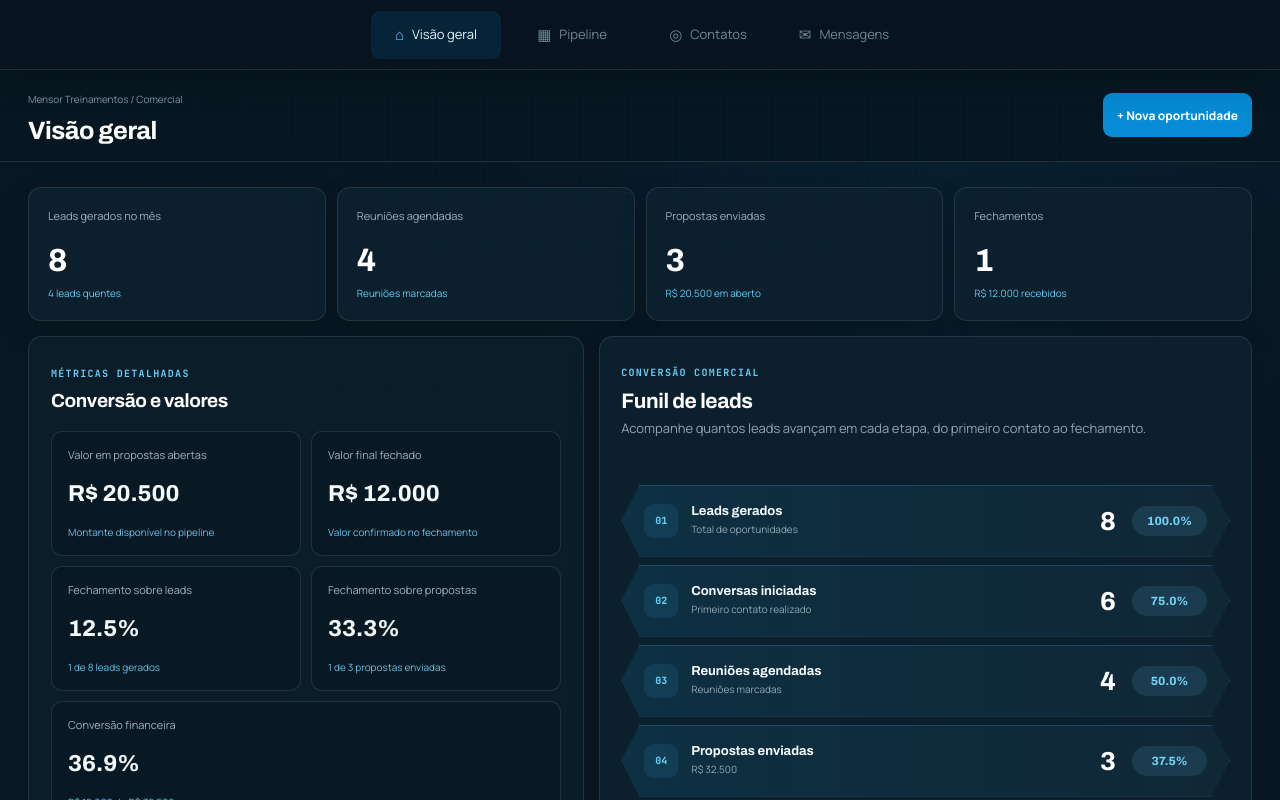
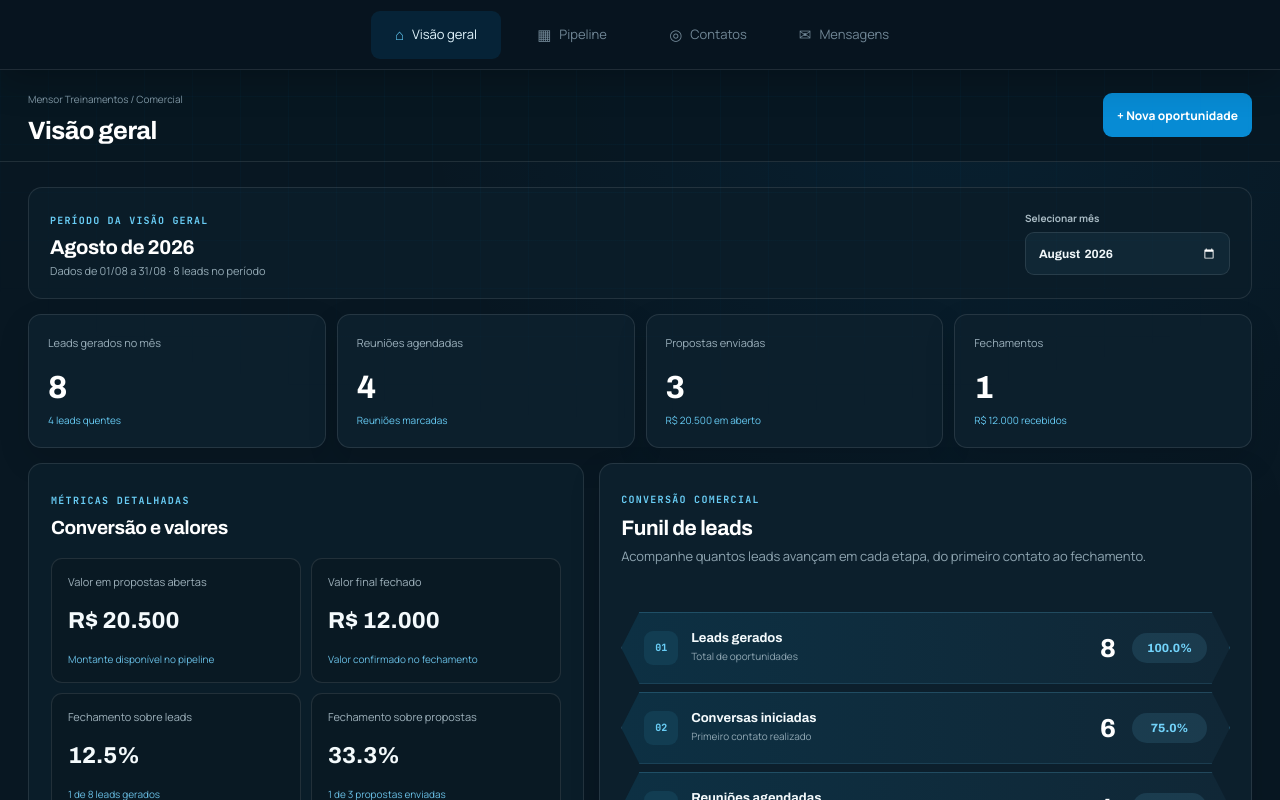
Before and after one commit to cezarhlima1/diegomensor, a Next.js app: page /CRM in a window 1280 px wide. Shown: the top 800 px of the page. Built offline with nearby package versions, Linux system fonts and the light colour scheme.

Commit message:
adiciona filtro mensal na dashboard do CRM

```diff
--- a/components/crm/CRM.tsx
+++ b/components/crm/CRM.tsx
@@ -23,6 +23,7 @@ type Lead = {
   temperature: "Quente" | "Morno" | "Frio";
   nextAction: string;
   date: string;
+  createdAt?: string;
 };
 
 const stages: Stage[] = [
@@ -160,6 +161,7 @@ export default function CRM() {
   const [adding, setAdding] = useState(false);
   const [selected, setSelected] = useState<Lead | null>(null);
   const [loaded, setLoaded] = useState(false);
+  const [selectedMonth, setSelectedMonth] = useState(() => new Date().toISOString().slice(0, 7));
 
   useEffect(() => {
     try {
@@ -168,7 +170,8 @@ export default function CRM() {
         setLeads(
           (JSON.parse(saved) as Lead[]).map((lead) => {
             const stage = (lead.stage as string) === "Diagnóstico" ? "Em conversação" as Stage : lead.stage;
-            return ["Proposta", "Fechado"].includes(stage) ? { ...lead, stage } : { ...lead, stage, value: 0 };
+            const createdAt = lead.createdAt || new Date().toISOString();
+            return ["Proposta", "Fechado"].includes(stage) ? { ...lead, stage, createdAt } : { ...lead, stage, createdAt, value: 0 };
           }),
         );
     } catch {}
@@ -178,22 +181,23 @@ export default function CRM() {
     if (loaded) localStorage.setItem("mensor-crm-v1", JSON.stringify(leads));
   }, [leads, loaded]);
 
+  const reportingLeads = useMemo(() => leads.filter((lead) => (lead.createdAt || new Date().toISOString()).slice(0, 7) === selectedMonth), [leads, selectedMonth]);
   const stats = useMemo(() => {
-    const open = leads.filter((lead) => lead.stage === "Proposta");
-    const won = leads.filter((lead) => lead.stage === "Fechado");
-    const proposals = leads.filter((lead) =>
+    const open = reportingLeads.filter((lead) => lead.stage === "Proposta");
+    const won = reportingLeads.filter((lead) => lead.stage === "Fechado");
+    const proposals = reportingLeads.filter((lead) =>
       ["Proposta", "Fechado"].includes(lead.stage),
     );
     return {
-      total: leads.length,
-      meetings: leads.filter((lead) =>
+      total: reportingLeads.length,
+      meetings: reportingLeads.filter((lead) =>
         ["Reunião agendada", "Proposta", "Fechado"].includes(lead.stage),
       ).length,
       proposals: proposals.length,
       closed: won.length,
       openValue: open.reduce((sum, lead) => sum + lead.value, 0),
       wonValue: won.reduce((sum, lead) => sum + lead.value, 0),
-      conversion: leads.length ? (won.length / leads.length) * 100 : 0,
+      conversion: reportingLeads.length ? (won.length / reportingLeads.length) * 100 : 0,
       proposalConversion: proposals.length
         ? (won.length / proposals.length) * 100
         : 0,
@@ -203,11 +207,11 @@ export default function CRM() {
             proposals.reduce((sum, lead) => sum + lead.value, 0)) *
           100
         : 0,
-      hot: leads.filter(
+      hot: reportingLeads.filter(
         (lead) => lead.temperature === "Quente" && lead.stage !== "Fechado",
       ).length,
     };
-  }, [leads]);
+  }, [reportingLeads]);
 
   const filtered = leads.filter((lead) =>
     `${lead.name} ${lead.company} ${lead.email}`
@@ -302,7 +306,7 @@ export default function CRM() {
           </div>
         </header>
         {view === "inicio" && (
-          <Dashboard leads={leads} stats={stats} />
+          <Dashboard leads={reportingLeads} stats={stats} selectedMonth={selectedMonth} setSelectedMonth={setSelectedMonth} />
         )}
         {view === "pipeline" && (
           <Pipeline leads={filtered} moveLead={moveLead} select={setSelected} />
@@ -330,6 +334,8 @@ export default function CRM() {
 function Dashboard({
   leads,
   stats,
+  selectedMonth,
+  setSelectedMonth,
 }: {
   leads: Lead[];
   stats: {
@@ -345,6 +351,8 @@ function Dashboard({
     valueConversion: number;
     hot: number;
   };
+  selectedMonth: string;
+  setSelectedMonth: (month: string) => void;
 }) {
   const funnelSteps = [
     { label: "Leads gerados", count: leads.length, detail: "Total de oportunidades" },
@@ -355,6 +363,7 @@ function Dashboard({
   ];
   return (
     <div className={`${styles.content} ${styles.dashboardContent}`}>
+      <PeriodFilter month={selectedMonth} setMonth={setSelectedMonth} total={leads.length} />
       <div className={styles.kpis}>
         <Kpi
           label="Leads gerados no mês"
@@ -630,6 +639,7 @@ function LeadModal({
             stage: "Novo lead",
             value: 0,
             date: "Hoje",
+            createdAt: new Date().toISOString(),
           });
         }}
       >
@@ -808,6 +818,12 @@ function Input({
 function WhatsAppIcon() {
   return <svg viewBox="0 0 24 24" aria-hidden="true"><path fill="currentColor" d="M12 2a9.8 9.8 0 0 0-8.45 14.75L2.2 21.8l5.17-1.35A9.8 9.8 0 1 0 12 2Zm0 17.8a7.8 7.8 0 0 1-3.98-1.08l-.28-.17-3.07.8.82-2.99-.18-.3A7.8 7.8 0 1 1 12 19.8Zm4.28-5.84c-.23-.12-1.38-.68-1.6-.76-.21-.08-.37-.12-.52.12-.16.23-.6.76-.74.91-.14.16-.27.18-.5.06-.24-.12-1-.37-1.9-1.18a7.1 7.1 0 0 1-1.31-1.63c-.14-.23-.02-.36.1-.48.11-.1.24-.27.35-.4.12-.14.16-.24.24-.4.08-.15.04-.29-.02-.4-.06-.12-.52-1.26-.72-1.72-.19-.46-.38-.4-.52-.4h-.45c-.16 0-.41.06-.63.3-.21.23-.82.8-.82 1.96s.84 2.27.96 2.43c.12.16 1.66 2.53 4.02 3.55.56.24 1 .39 1.34.5.57.18 1.08.15 1.49.09.45-.07 1.38-.57 1.58-1.11.2-.55.2-1.02.14-1.12-.06-.1-.22-.16-.45-.28Z" /></svg>;
 }
+function PeriodFilter({ month, setMonth, total }: { month: string; setMonth: (month: string) => void; total: number }) {
+  const [year, monthNumber] = month.split("-").map(Number);
+  const lastDay = new Date(year, monthNumber, 0).getDate();
+  const monthName = new Intl.DateTimeFormat("pt-BR", { month: "long", year: "numeric" }).format(new Date(year, monthNumber - 1, 1));
+  return <section className={styles.periodFilter}><div><span>Período da visão geral</span><h2>{monthName.charAt(0).toUpperCase() + monthName.slice(1)}</h2><p>Dados de 01/{String(monthNumber).padStart(2, "0")} a {lastDay}/{String(monthNumber).padStart(2, "0")} · {total} leads no período</p></div><label><span>Selecionar mês</span><input type="month" value={month} onChange={(event) => event.target.value && setMonth(event.target.value)} /></label></section>;
+}
 function FinancialSummary({
   stats,
 }: {
--- a/components/crm/crm.module.css
+++ b/components/crm/crm.module.css
@@ -1794,9 +1794,11 @@
   align-items: start;
 }
 .dashboardContent > .kpis,
+.dashboardContent > .periodFilter,
 .dashboardContent > .dashboardGrid {
   grid-column: 1 / -1;
 }
+.periodFilter{display:flex;align-items:center;justify-content:space-between;gap:24px;padding:18px 21px;border:1px solid var(--line);border-radius:14px;background:#0a1c28}.periodFilter>div>span{color:#69cdf5;font:700 10px var(--font-jetbrains);letter-spacing:.12em;text-transform:uppercase}.periodFilter h2{margin:5px 0 4px;color:#fff;font:720 20px var(--font-archivo)}.periodFilter p{margin:0;color:#93a9b4;font-size:11px}.periodFilter label{display:grid;gap:6px;min-width:205px}.periodFilter label>span{color:#a9bbc4;font-size:10px;font-weight:700}.periodFilter input{height:43px;padding:0 12px;border:1px solid var(--line);border-radius:9px;outline:0;background:#102735;color:#f2f8fa;font:700 12px var(--font-archivo);color-scheme:dark}.periodFilter input:focus{border-color:#168fd0}@media(max-width:700px){.periodFilter{align-items:stretch;flex-direction:column;padding:16px}.periodFilter label{min-width:0}.periodFilter h2{font-size:19px}.periodFilter p{font-size:10px;line-height:1.5}}
 .dashboardContent > .financialSummary,
 .dashboardContent > .sourcePanel {
   align-self: stretch;
```
